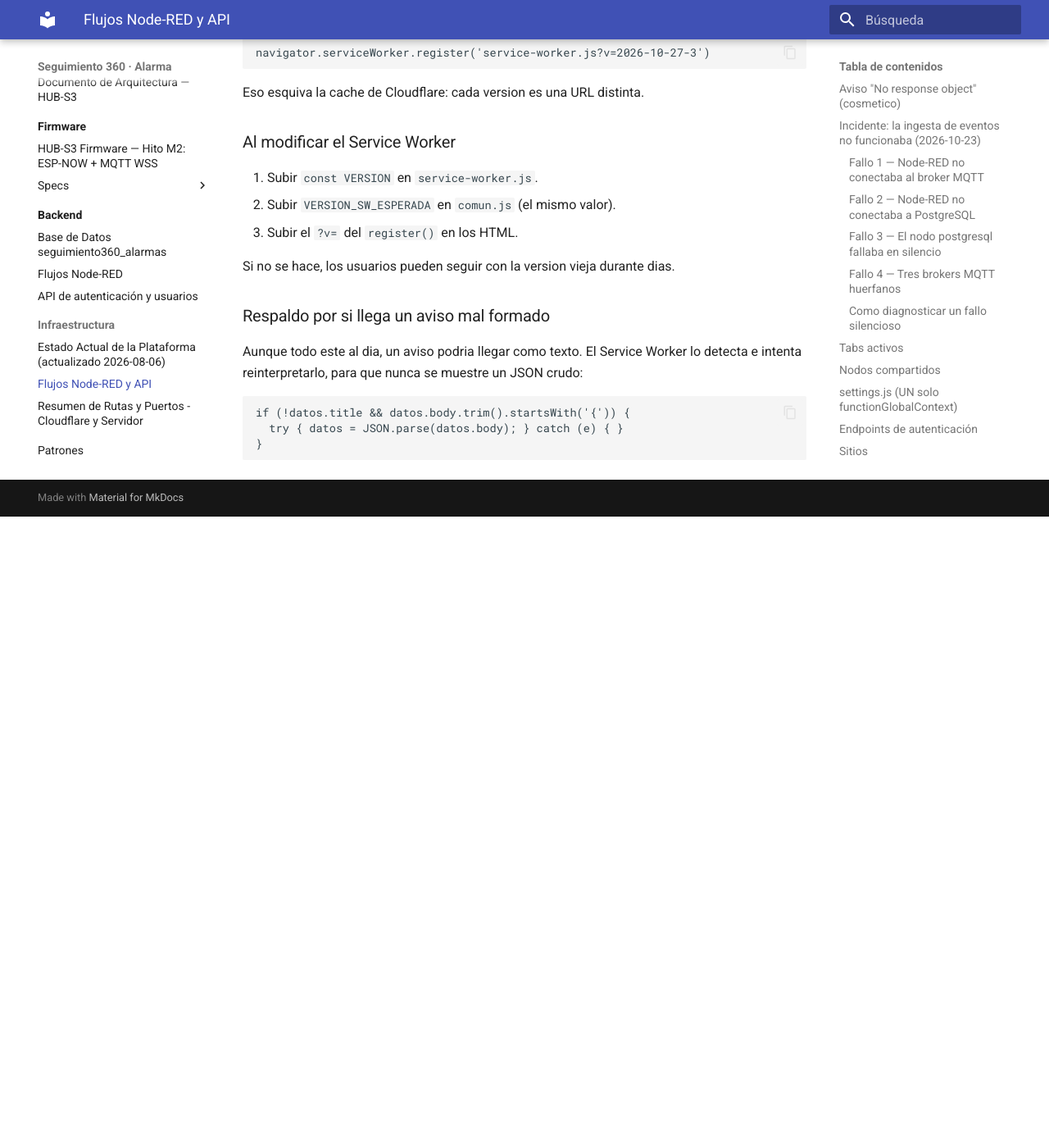
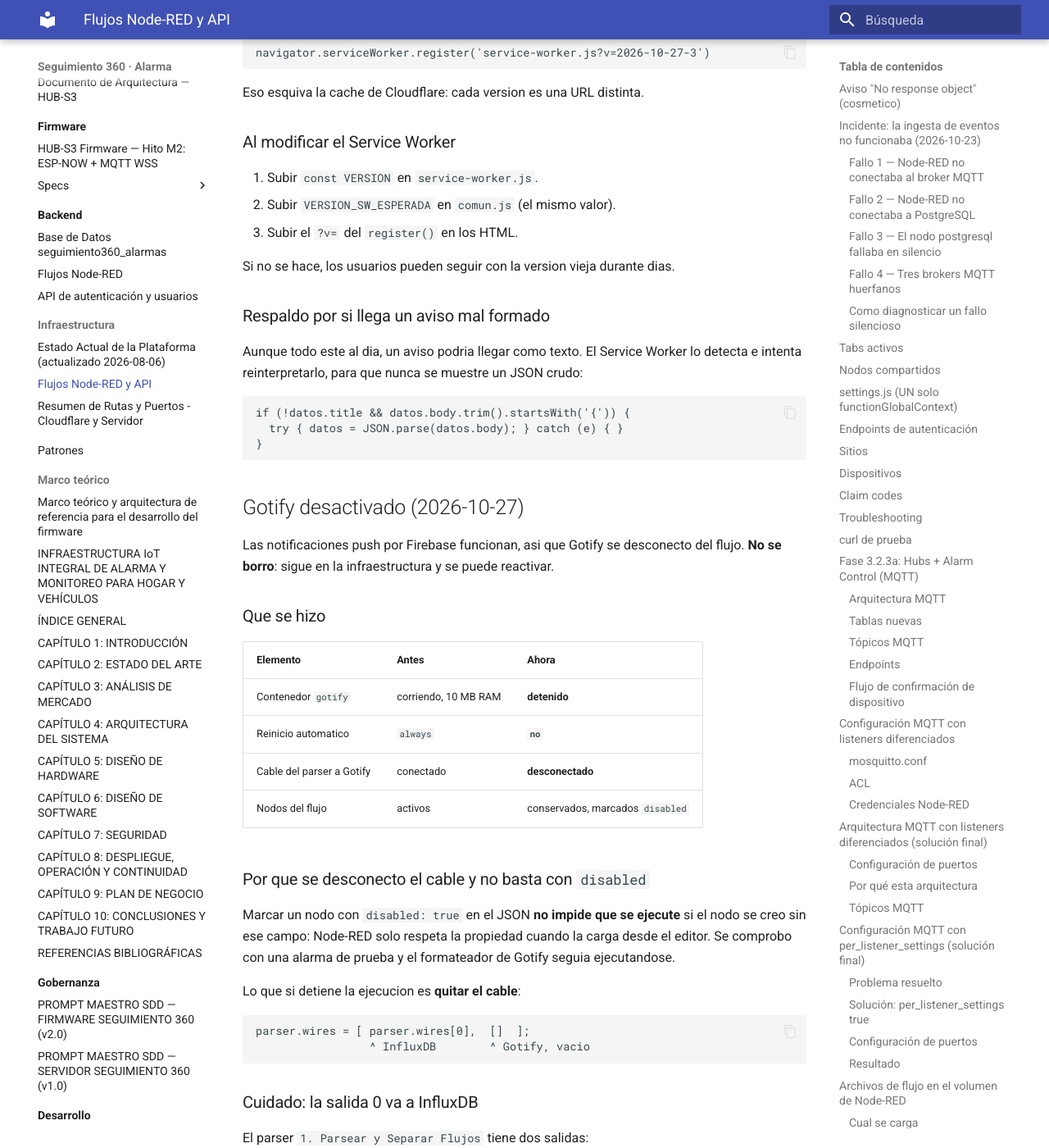
Before and after one commit to khalifa63/seguimiento360-alarma, an MkDocs documentation site: the page built from docs/infraestructura/FLUJOS_NODERED.md, in a window 1280 px wide and 1400 px high, scrolled down 21752 px. Shown: the whole window at 82% size. Built offline with MkDocs 1.6.1 and Material for MkDocs 9.7.7, drawn with Linux system fonts in a browser that asks for light colours; before the commit the page ends 22382 px from its top, so only the background shows below that; some of the changed text lies outside the part shown.

Commit message:
chore(gotify): desactiva Gotify, las push de Firebase ya cumplen
- Contenedor gotify detenido y sin reinicio automatico (no se borra)
- Cable del parser a Gotify desconectado (disabled no bastaba: Node-RED
  lo ignora si el nodo se creo sin ese campo)
- La salida 0 del parser (InfluxDB) queda intacta
- Nodos de Gotify conservados para poder reactivarlo
- docs/operaciones/reactivar-gotify.md con los pasos de vuelta

Verificado: alarma de prueba genera solo los envios de Firebase (201) y el
evento se guarda en events. Gotify ya no consume nada.

```diff
--- a/docs/infraestructura/FLUJOS_NODERED.md
+++ b/docs/infraestructura/FLUJOS_NODERED.md
@@ -871,3 +871,56 @@
     if (!datos.title && datos.body.trim().startsWith('{')) {
       try { datos = JSON.parse(datos.body); } catch (e) { }
     }
+
+## Gotify desactivado (2026-10-27)
+
+Las notificaciones push por Firebase funcionan, asi que Gotify se desconecto del
+flujo. **No se borro**: sigue en la infraestructura y se puede reactivar.
+
+### Que se hizo
+
+| Elemento | Antes | Ahora |
+|---|---|---|
+| Contenedor `gotify` | corriendo, 10 MB RAM | **detenido** |
+| Reinicio automatico | `always` | **`no`** |
+| Cable del parser a Gotify | conectado | **desconectado** |
+| Nodos del flujo | activos | conservados, marcados `disabled` |
+
+### Por que se desconecto el cable y no basta con `disabled`
+
+Marcar un nodo con `disabled: true` en el JSON **no impide que se ejecute** si
+el nodo se creo sin ese campo: Node-RED solo respeta la propiedad cuando la
+carga desde el editor. Se comprobo con una alarma de prueba y el formateador de
+Gotify seguia ejecutandose.
+
+Lo que si detiene la ejecucion es **quitar el cable**:
+
+    parser.wires = [ parser.wires[0],  []  ];
+                     ^ InfluxDB        ^ Gotify, vacio
+
+### Cuidado: la salida 0 va a InfluxDB
+
+El parser `1. Parsear y Separar Flujos` tiene dos salidas:
+
+- **salida 0** -> InfluxDB (telemetria)
+- **salida 1** -> Gotify
+
+Al desactivar Gotify **solo se vacio la salida 1**. La telemetria sigue igual.
+
+### Reactivar
+
+Ver `docs/operaciones/reactivar-gotify.md`, con los pasos y el comando para
+restaurar el cable.
+
+### Respaldo
+
+    /data/flows.json.bak-gotify-sin-cable
+
+### Estado tras desactivarlo
+
+Una alarma produce ahora **solo** los envios de Firebase:
+
+    [function:Firebase Push Real] PUSH OK 201 (critica) -> 🚨 ALARMA — Garaje
+    [function:Firebase Push Real] PUSH OK 201 (critica) -> 🚨 ALARMA — Garaje
+
+Y el evento queda registrado en la tabla `events` como siempre.
```
Also changed, not shown: 1 other file.
